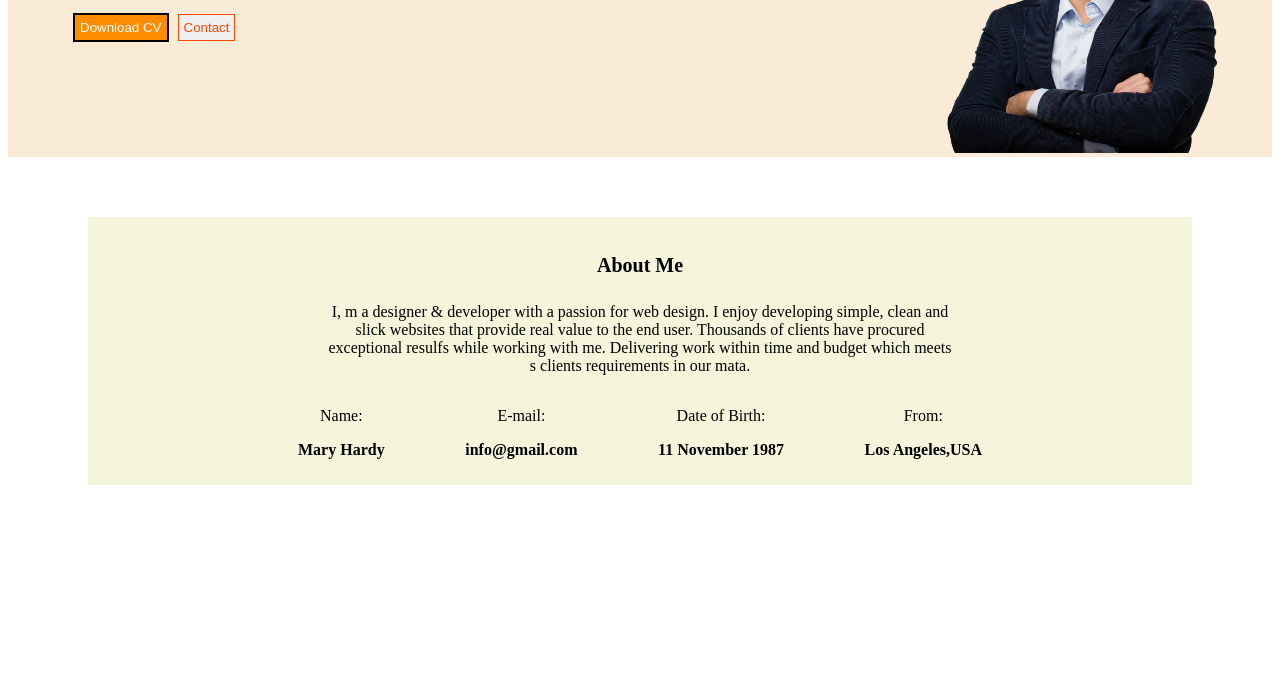
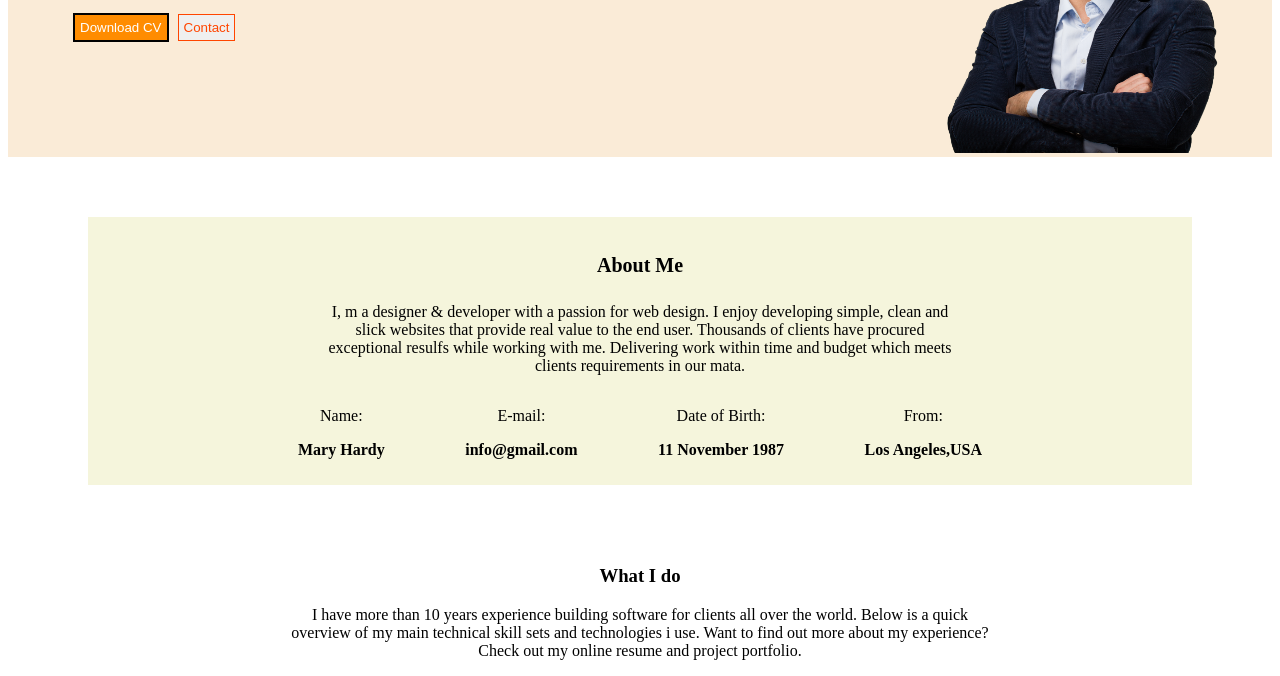
Before and after one commit to jaforis/portfolio-resources4, a plain HTML site: page index.html in a window 1280 px wide. Shown: the part 216-892 px from the top of the page. Before the commit the page ends 800 px from the top, so only its background shows below. Drawn offline with Linux system fonts and the light colour scheme.

Commit message:
added what i do

```diff
--- a/index.html
+++ b/index.html
@@ -36,7 +36,7 @@
 <main>
 <section class="about">
 <h4 class="title"> About Me</h4>
-<p>I, m a designer & developer with a passion for web design. I enjoy developing simple, clean and <br>slick websites that provide real value to the end user. Thousands of clients have procured <br> exceptional resulfs while working with me. Delivering work within time and budget which meets <br>s clients requirements in our mata.</p>
+<p>I, m a designer & developer with a passion for web design. I enjoy developing simple, clean and <br>slick websites that provide real value to the end user. Thousands of clients have procured <br> exceptional resulfs while working with me. Delivering work within time and budget which meets <br>clients requirements in our mata.</p>
 <div class="information">
 <div>
 <p>Name:</p>
@@ -56,6 +56,10 @@
 </div>
 </div>
 </section>
+<div class="what">
+    <h3>What I do</h3>
+    <p>I have more than 10 years experience building software for clients all over the world. Below is a quick <br> overview of my main technical skill sets and technologies i use. Want to find out more about my experience? <br> Check out my online resume and project portfolio.</p>
+    </div>
 </main>
 <footer>
 
--- a/styles/styles.css
+++ b/styles/styles.css
@@ -60,3 +60,6 @@ justify-content: space-between;
 margin-right: 200px;
 margin-left: 200px;
 }
+.what{
+text-align: center;
+}
```
